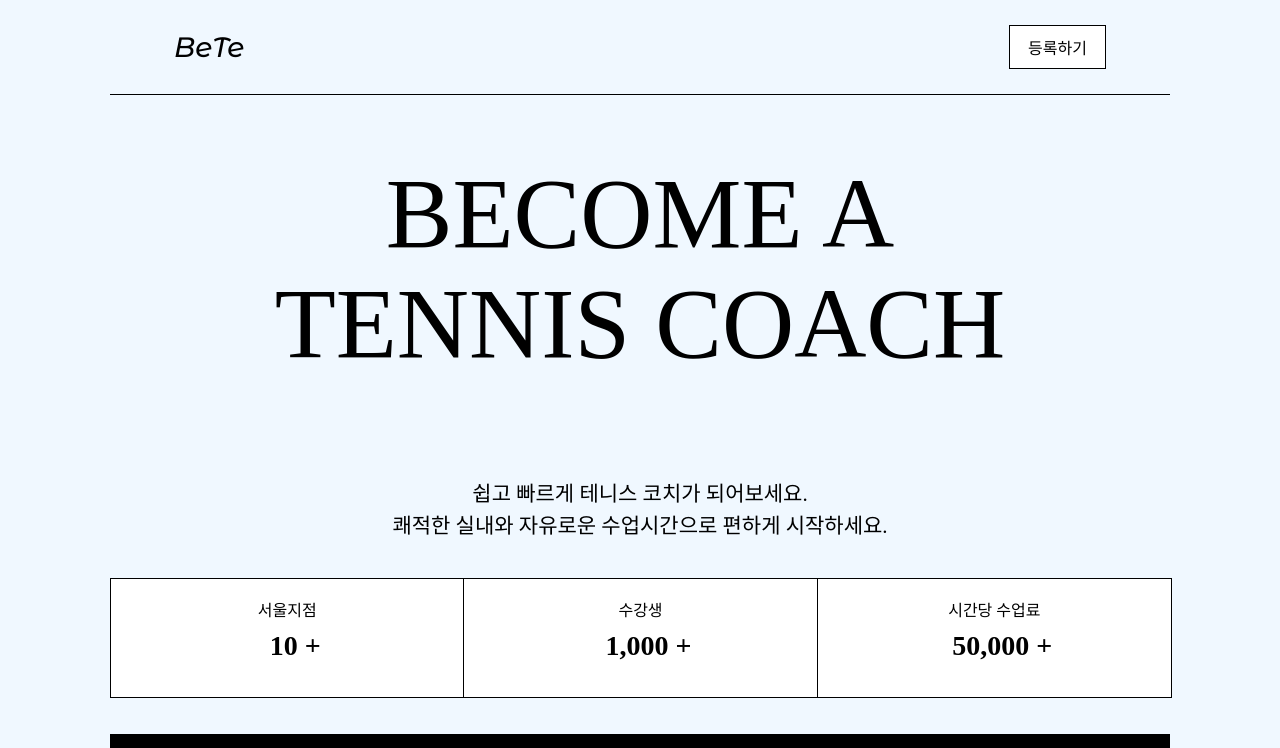
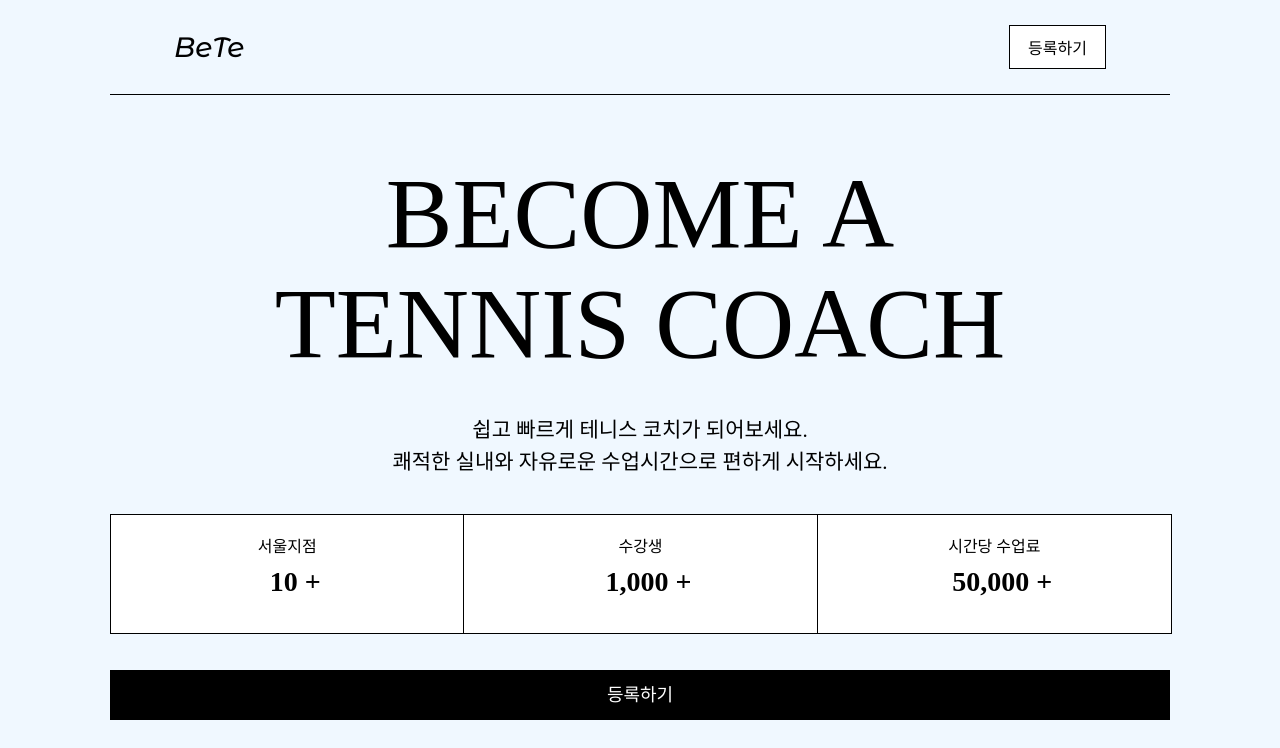
Before and after one commit to Aroma-oh/tennis-coach, a React (Vite) app: page / in a window 1280 px wide. Shown: the top 748 px of the page. Built offline with nearby package versions, Linux system fonts and the light colour scheme; a web font is replaced by a local one.

Commit message:
feat: 패딩 변경

```diff
--- a/src/components/HeroText.tsx
+++ b/src/components/HeroText.tsx
@@ -10,7 +10,7 @@ export const HereText = () => {
 }
 
 const HereTextStyled = styled.div`
-  padding: 64px 0;
+  padding: 64px 0 0 0;
 
   display: flex;
   flex-direction: column;
```
